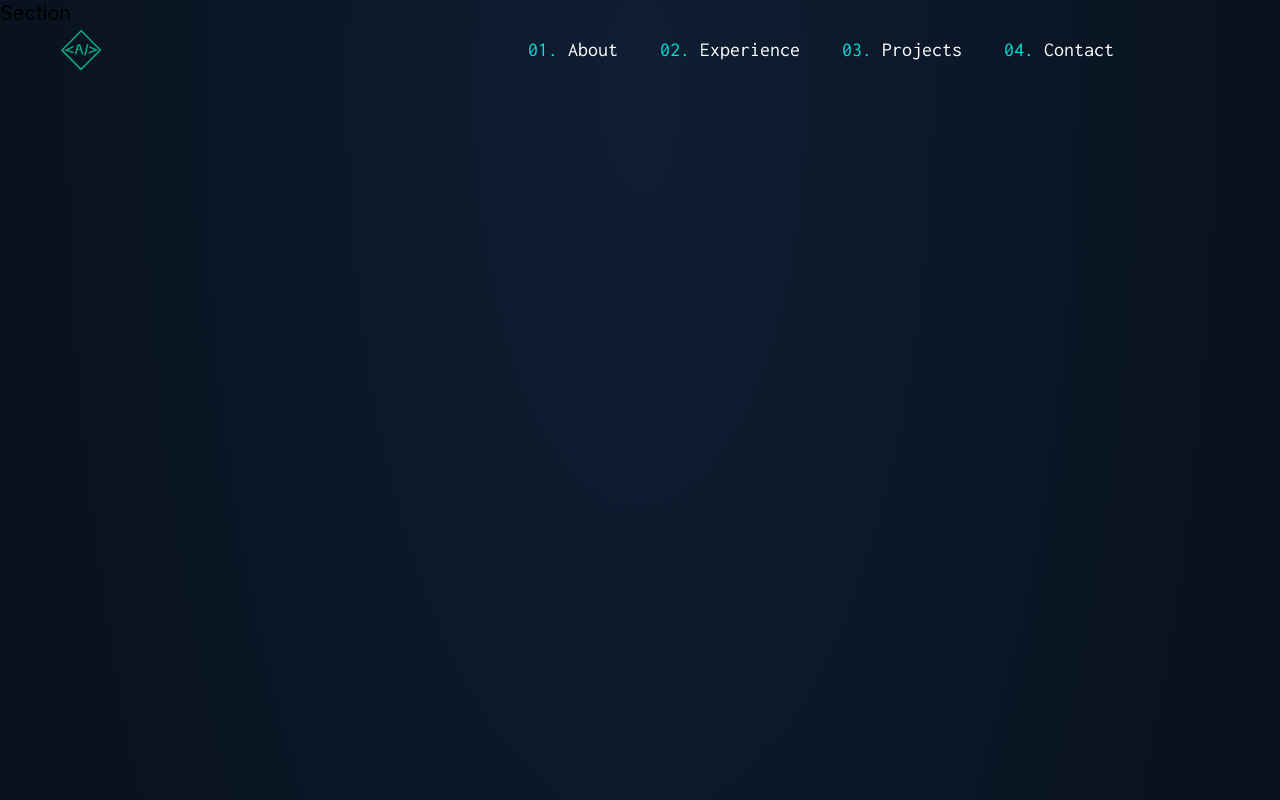
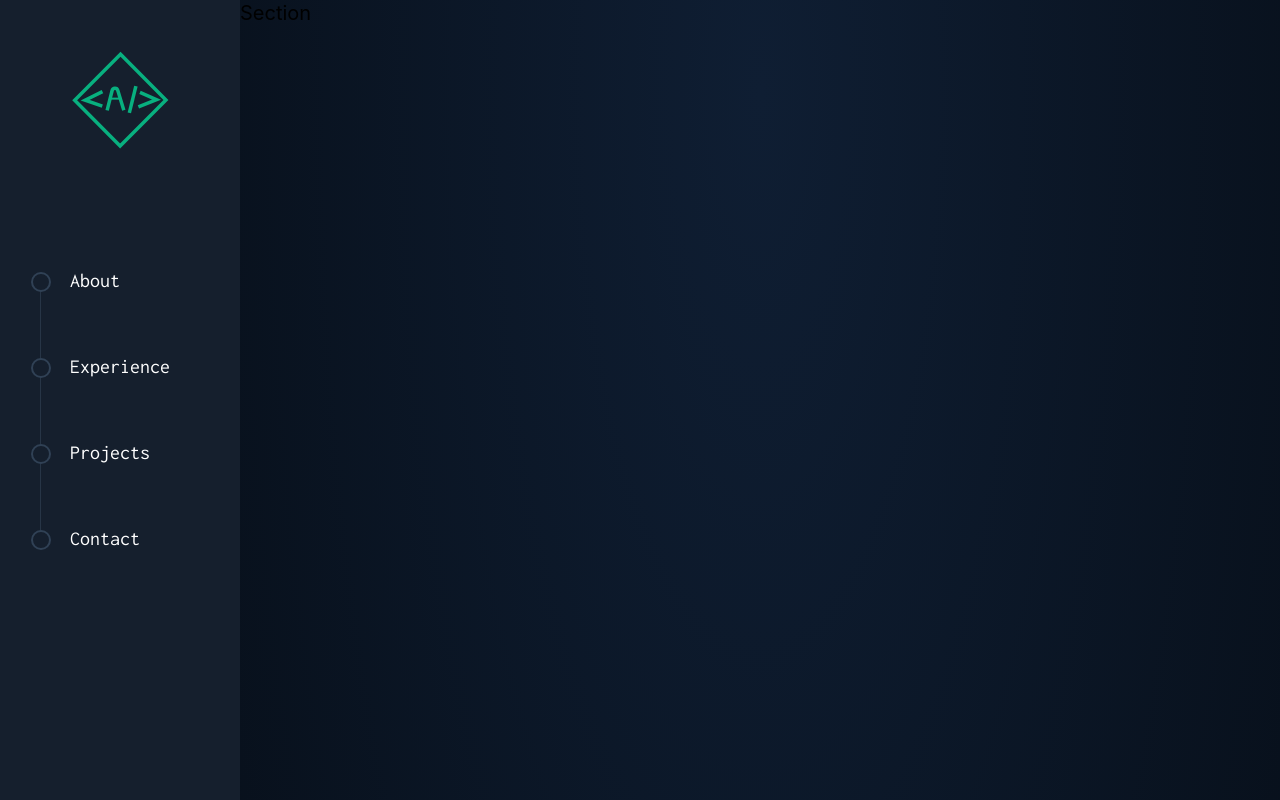
Before and after one commit to Mousticke/portfolio-new, a React (Create React App) app: page / in a window 1280 px wide. Shown: the top 800 px of the page. Built offline with nearby package versions, Linux system fonts and the light colour scheme.

Commit message:
feat(header) : add new navbar

```diff
--- a/src/domains/Navbar/NavLinks.jsx
+++ b/src/domains/Navbar/NavLinks.jsx
@@ -10,7 +10,8 @@ const NavLinksWrapper = styled.div`
   grid-area: navLinks;
   display: flex;
   align-items: center;
-  justify-content: flex-end;
+  justify-content: center;
+  position: relative;
   ${breakpoints.tablet`
   display: none;
   align-items: center;
@@ -19,30 +20,61 @@ const NavLinksWrapper = styled.div`
 `
 const NavList = styled.ol`
   display: flex;
+  flex-direction: column;
   justify-content: space-between;
-  align-items: center;
+  align-items: flex-start;
   padding: 0;
   margin: 0;
   list-style: none;
+  position: relative;
 `
 const NavListItem = styled.li`
-  margin: 0 0.8rem;
+  margin: 1rem 0.8rem 0;
   position: relative;
   font-size: ${fonts.size.navbar.default};
   counter-increment: item 1;
   &:before {
+    display: none;
     content: '0' counter(item) '.';
     text-align: right;
     color: ${(props) => props.theme.colors.navbar.number};
     font-size: ${fonts.size.navbar.default};
+    ${breakpoints.tablet`
+  display: inline-block
+  `};
   }
 `
 const NavLinkItem = styled(Link)`
-  padding: 12px 10px;
+  padding: 1em 0;
   &:hover,
   &:focus {
     color: ${(props) => props.theme.colors.link.hover};
   }
+`
+
+const Border = styled.div`
+  position: absolute;
+  left: 2em;
+  top: 2.5em;
+  bottom: 1.5em;
+  width: 1px;
+  background: #273546;
+`
+
+const Circle = styled.span`
+  display: block;
+  position: absolute;
+  left: -1.965em;
+  top: 1.2em;
+  border: solid 2px #304155; /*#304155 35e8c6*/
+  border-radius: 50%;
+  width: 1em;
+  height: 1em;
+  background: #151f2d;
+  z-index: 111;
+  ${breakpoints.tablet`
+  display: none;
+  `};
 `
 
 function NavLinks() {
@@ -57,6 +89,7 @@ function NavLinks() {
               <CSSTransition key={id} classNames='fadedown' timeout={1000}>
                 <NavListItem key={id} style={{ transitionDelay: `${i * 100}ms` }}>
                   <NavLinkItem aria-label={name} to={url}>
+                    <Circle className={name.toLowerCase()} />
                     {name}
                   </NavLinkItem>
                 </NavListItem>
@@ -64,6 +97,7 @@ function NavLinks() {
             ))}
         </TransitionGroup>
       </NavList>
+      <Border />
     </NavLinksWrapper>
   )
 }
--- a/src/domains/Navbar/Navbar.jsx
+++ b/src/domains/Navbar/Navbar.jsx
@@ -17,12 +17,14 @@ const Header = styled.header`
   justify-content: space-between;
   align-items: center;
   position: fixed;
+  flex-direction: column;
   top: 0;
-  padding: 0 3rem;
-  width: 100%;
-  height: 5rem;
+  padding: 0 3em;
+  width: 12em;
+  height: 100vh;
   z-index: 11;
   color: ${(props) => props.theme.colors.navbar.text};
+  background-color: ${(props) => props.theme.colors.navbar.inner};
   transition: ${transitionAll};
   filter: none !important;
   pointer-events: auto !important;
@@ -30,29 +32,42 @@ const Header = styled.header`
   ${breakpoints.desktop`
   padding: 0 2.5rem;`};
   ${breakpoints.tablet`
-  padding: 0 1.6rem;`};
+  padding: 0 1.6rem; width: 100%;  height: 5rem; background-color: transparent;`};
 `
 const Nav = styled.nav`
   display: grid;
-  grid-template-columns: 3rem minmax(auto, 1fr) 4rem;
-  grid-auto-flow: row;
-  grid-template-areas: 'logo navLinks hamburger';
+  grid-template-rows: 10rem 1fr 10rem;
+  grid-template-columns: 12em;
+  grid-template-areas:
+    'logo'
+    'navLinks'
+    'hamburger';
   align-items: center;
   position: relative;
-  width: 100%;
+  height: 100vh;
   z-index: 12;
   font-family: ${fonts.style.navbar};
   font-size: ${fonts.size.navbar.default};
   counter-reset: item 0;
+  ${breakpoints.tablet`
+  height: inherit;
+  width: 100%;
+  grid-template-rows: 1fr;
+  grid-template-columns: 3rem minmax(auto, 1fr) 3rem;
+  grid-template-areas:
+    "logo navLinks hamburger";
+  `};
 `
 
 const Brand = styled.div`
   grid-area: logo;
+  display: flex;
+  justify-content: center;
   a {
     display: block;
     color: ${(props) => props.theme.colors.navbar.brand_color};
-    width: 42px;
-    height: 42px;
+    width: 100px;
+    height: 100px;
     &:hover,
     &:focus {
       svg {
--- a/src/domains/Navbar/SideMenu.jsx
+++ b/src/domains/Navbar/SideMenu.jsx
@@ -46,6 +46,10 @@ const NavLinks = styled.nav`
   flex-direction: column;
   text-align: center;
   color: ${(props) => props.theme.colors.navbar.text};
+  transform: ${(props) => (props.sideMenuOpen ? `rotateX(0deg)` : `rotateX(-70deg)`)};
+  opacity: ${(props) => (props.sideMenuOpen ? `1` : `0`)};
+  transition: ${transitionAll};
+  transition-duration: 500ms;
 `
 
 const NavList = styled.ol`
@@ -105,7 +109,7 @@ function SideMenu({ sideMenuOpen, toggle }) {
   return (
     <SideContainer sideMenuOpen={sideMenuOpen} onClick={handleMenuClick} aria-hidden={!sideMenuOpen}>
       <Aside>
-        <NavLinks>
+        <NavLinks sideMenuOpen={sideMenuOpen}>
           <NavList>
             {navLinks &&
               navLinks.map(({ id, url, name }) => (
--- a/src/styles/GlobalStyle.js
+++ b/src/styles/GlobalStyle.js
@@ -12,7 +12,7 @@ const GlobalStyle = createGlobalStyle`
     ${breakpoints.giant`font-size: ${fonts.size.root_giant};`};
     ${breakpoints.bigDesktop`font-size: ${fonts.size.root_bigDesktop};`};
     ${breakpoints.desktop`font-size: ${fonts.size.root};`};
-    ${breakpoints.tablet`font-size: ${fonts.size.root_small};`};
+    ${breakpoints.phablet`font-size: ${fonts.size.root_small};`};
   }
   *,
   *:before,
@@ -59,12 +59,20 @@ const GlobalStyle = createGlobalStyle`
   .App {
     min-height: 100vh;
     display: grid;
-    grid-template-rows: 1fr . 1fr;
+    grid-template-rows: auto 1fr;
+    grid-template-columns: 12rem auto ;
+    grid-template-areas:
+      "header main"
+      "header main"
+      "header footer";
+    ${breakpoints.tablet`
+    grid-template-rows: 1fr auto;
     grid-template-columns: 100%;
     grid-template-areas:
       "header"
       "main"
-      "footer"
+      "footer";
+    `}
   }
 
   h1,
--- a/src/styles/theme.js
+++ b/src/styles/theme.js
@@ -36,7 +36,7 @@ export const themeDark = {
       landing: 'radial-gradient(97.14% 97.14% at 50% 2.86%, #0F1E33 0%, #03070C 98.8%)',
     },
     navbar: {
-      inner: '#091526',
+      inner: '#151F2D',
       text: '#fff',
       text_hover: '#00E0D8',
       burger_lines: '#00E0D8',
```
